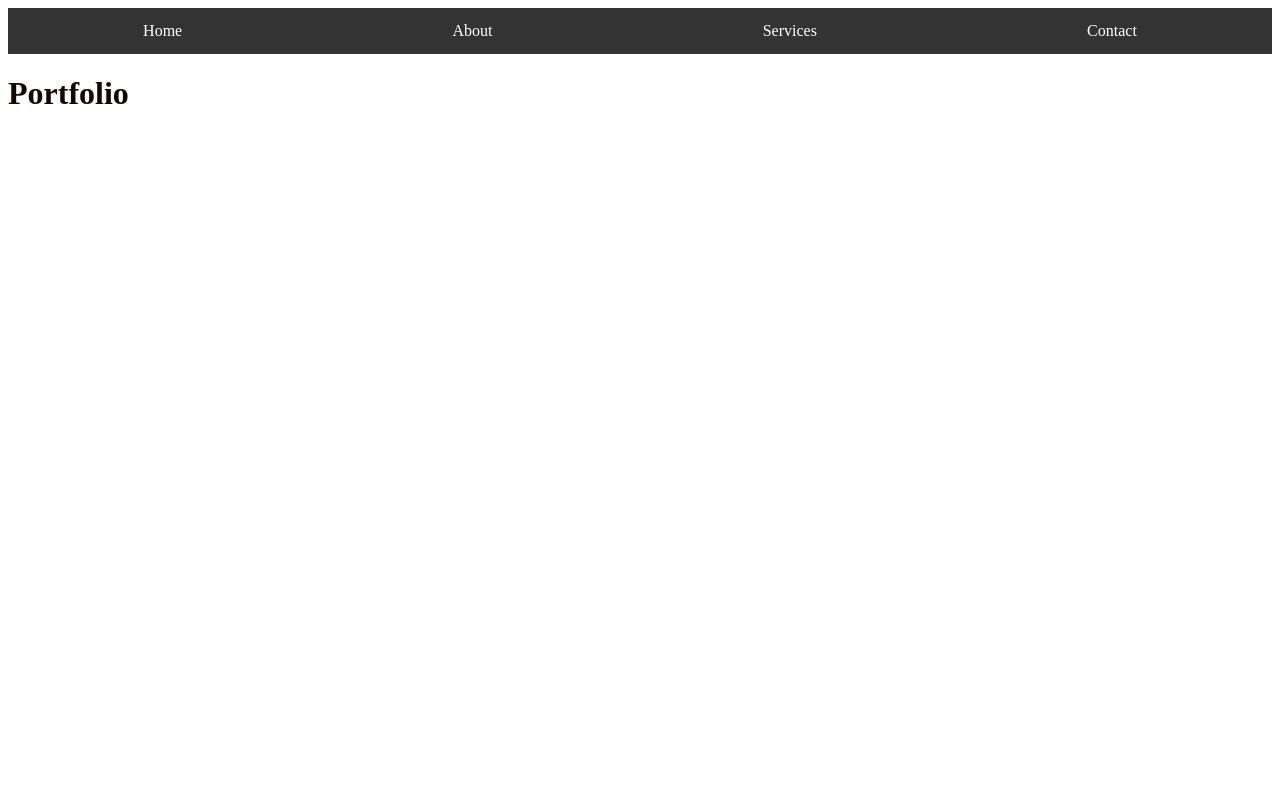
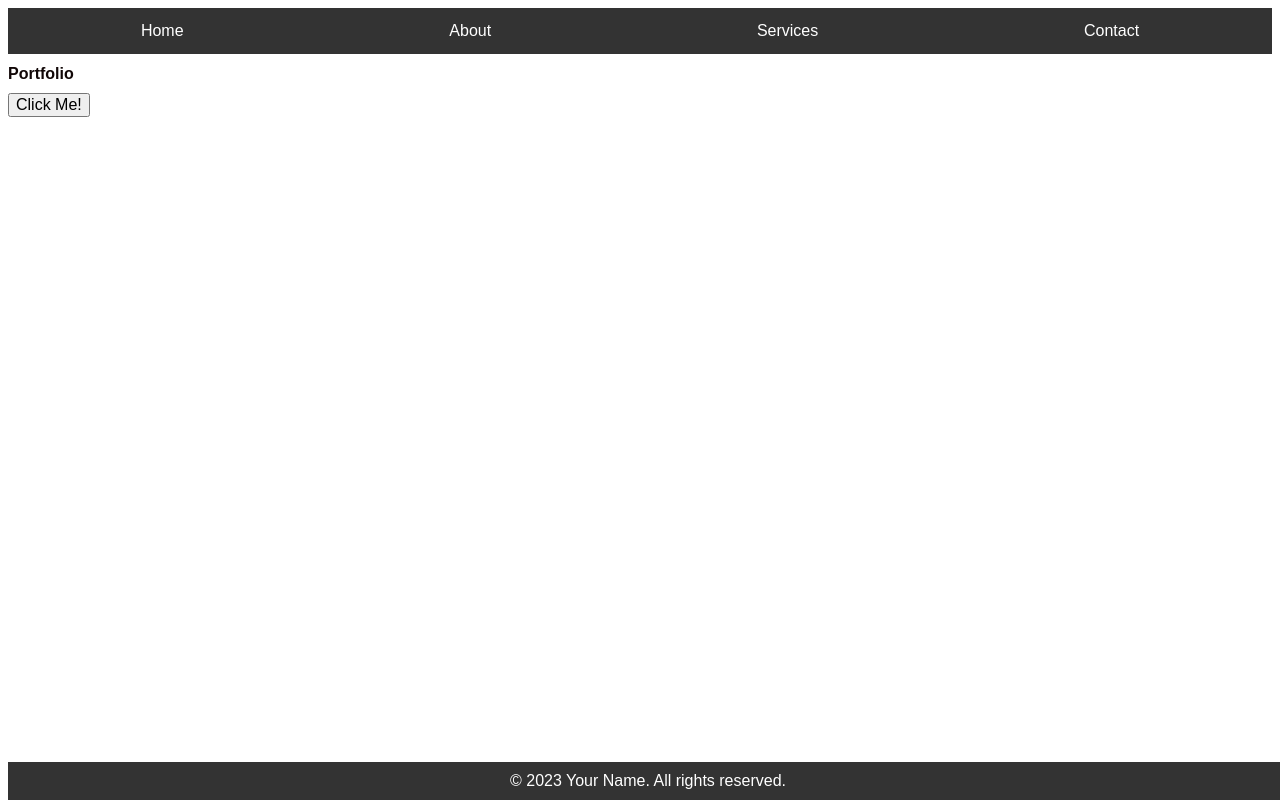
Before and after one commit to Thamesssa/Git-practice-repo, a plain HTML site: page index.html in a window 1280 px wide. Drawn offline with Linux system fonts and the light colour scheme.

Commit message:
footer added

```diff
--- a/index.html
+++ b/index.html
@@ -16,6 +16,9 @@
         </ul>
     </nav>
     <h1 class="heading">Portfolio</h1>
-
+    <button type="button">Click Me!</button>
+    <footer class = "footer" footer>
+        <p>&copy; 2023 Your Name. All rights reserved.</p>
+    </footer>
 </body>
 </html>
--- a/style.css
+++ b/style.css
@@ -1,4 +1,10 @@
 
+html *
+{
+   font-size: 1em !important;
+   font-family: Arial !important;
+
+}
 
 nav {
     background-color: #333;
@@ -58,3 +64,18 @@ nav ul li a:hover {
 h1{
     color: rgb(17, 7, 7);
 }
+
+.footer {
+    background-color: #333;
+    color: white;
+    text-align: center;
+    padding: 10px 0;
+    position: fixed;
+    width: 100%;
+    bottom: 0;
+}
+
+.footer p {
+    margin: 0;
+    font-size: 0.9em;
+}
```
